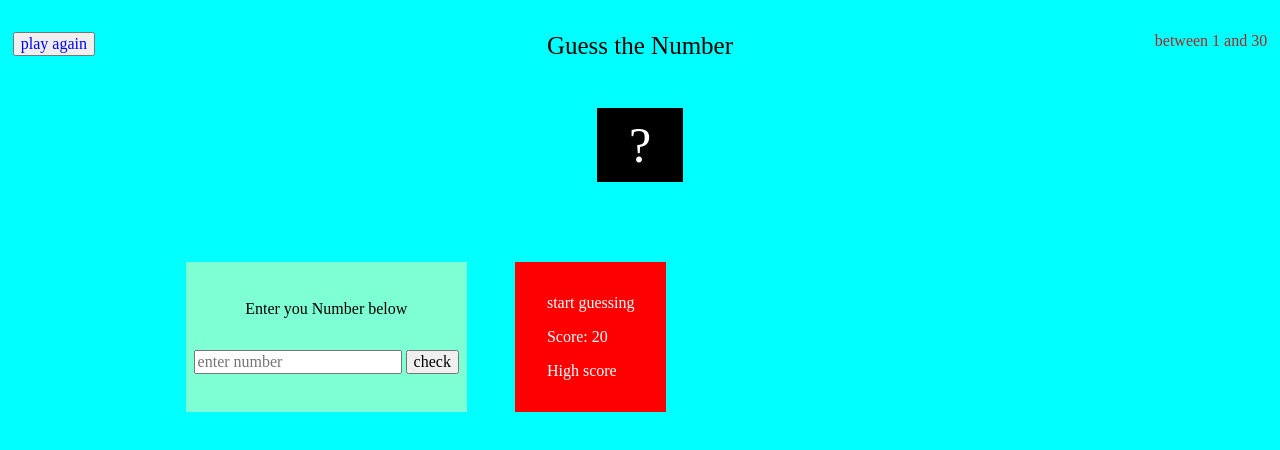
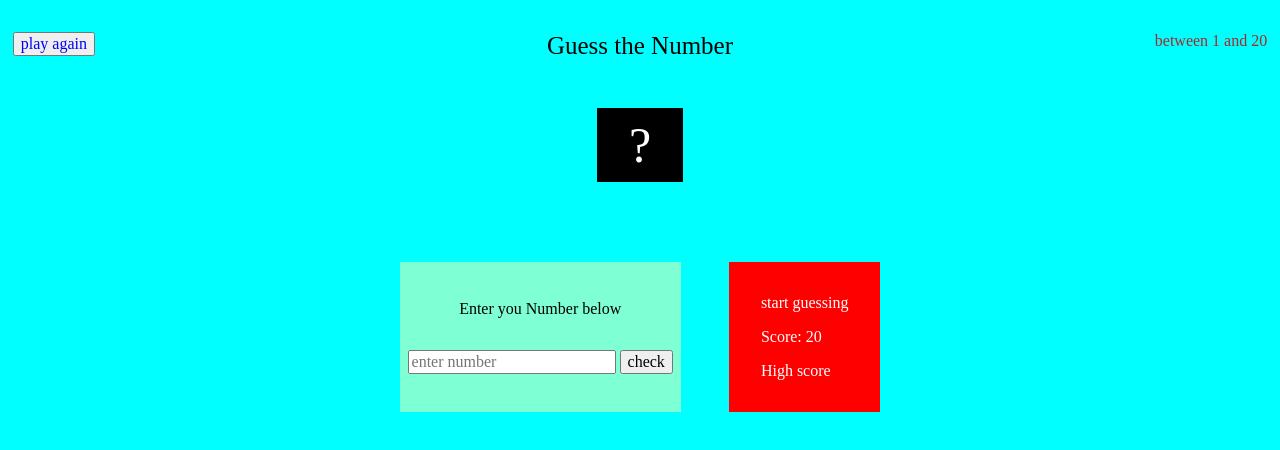
Before and after one commit to sahil9123/guessNum, a plain HTML site: page index.html in a window 1280 px wide. Drawn offline with Linux system fonts and the light colour scheme.

Commit message:
fix limit and css

```diff
--- a/index.html
+++ b/index.html
@@ -9,7 +9,7 @@
   <body>
     <div class="main_component">
       <button class="abs_playgain">play again</button>
-      <div class="abs_range">between 1 and 30</div>
+      <div class="abs_range">between 1 and 20</div>
       <div class="title_heading">Guess the Number</div>
       <div class="guessed_num">?</div>
       <div class="score_input_main">
--- a/style.css
+++ b/style.css
@@ -94,7 +94,6 @@ h6 {
 .score_input_main {
   display: flex;
   gap: 3rem;
-  width: 80%;
   padding: 2rem;
 }
 .input_comp {
```
